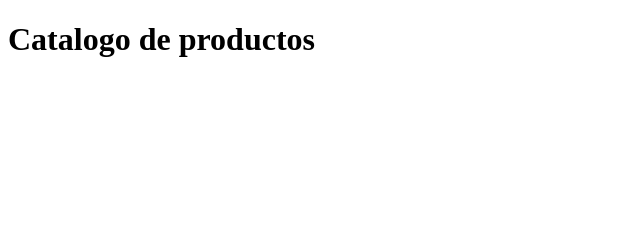
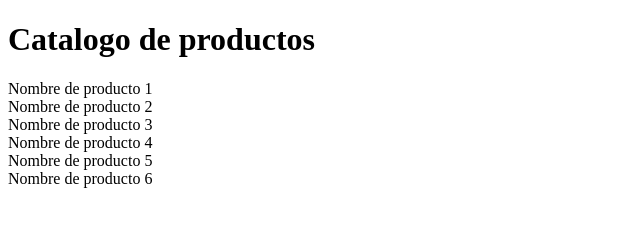
Before and after one commit to exegeses/repoColaborativo54027, a plain HTML site: page catalogo.html in a window 1280 px wide. Shown: the whole page, without its empty margins (0-640 px from the left). Drawn offline with Linux system fonts and the light colour scheme.

Commit message:
se generaron 6 articles

```diff
--- a/catalogo.html
+++ b/catalogo.html
@@ -9,6 +9,12 @@
 <body>
     <h1>Catalogo de productos</h1>
 
+    <article>Nombre de producto 1</article>
+    <article>Nombre de producto 2</article>
+    <article>Nombre de producto 3</article>
+    <article>Nombre de producto 4</article>
+    <article>Nombre de producto 5</article>
+    <article>Nombre de producto 6</article>
 
 
 </body>
```
